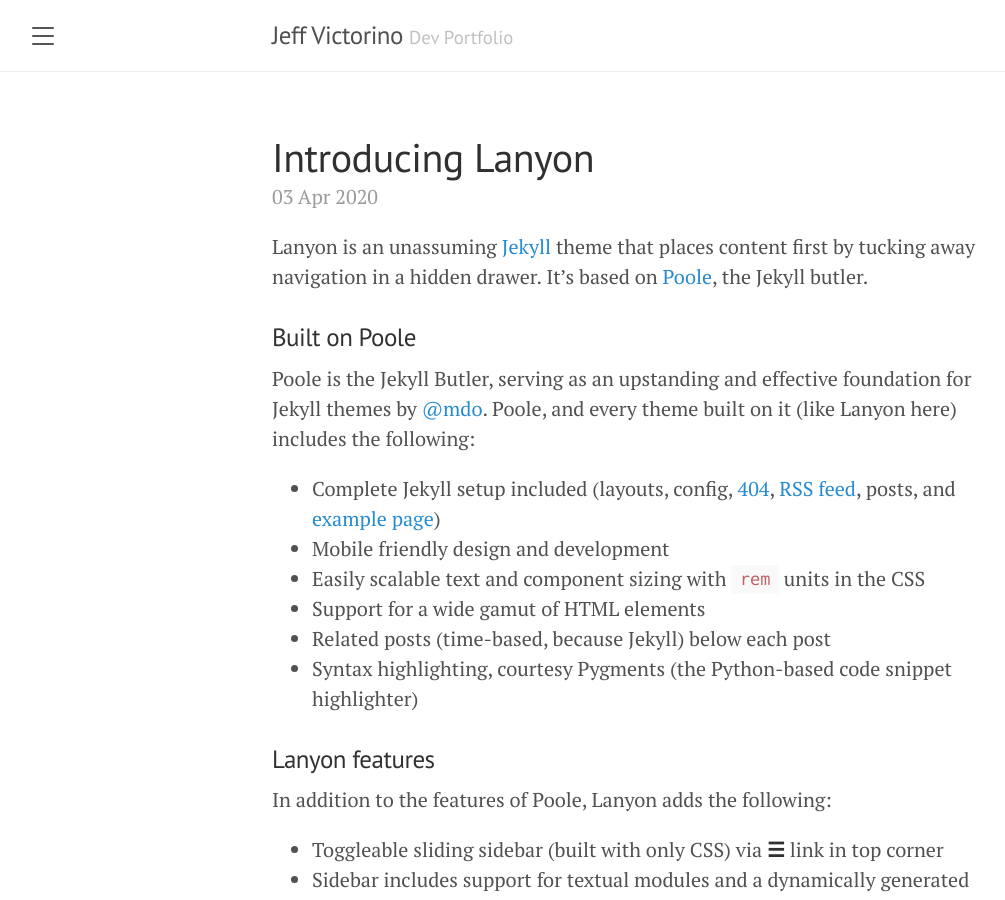
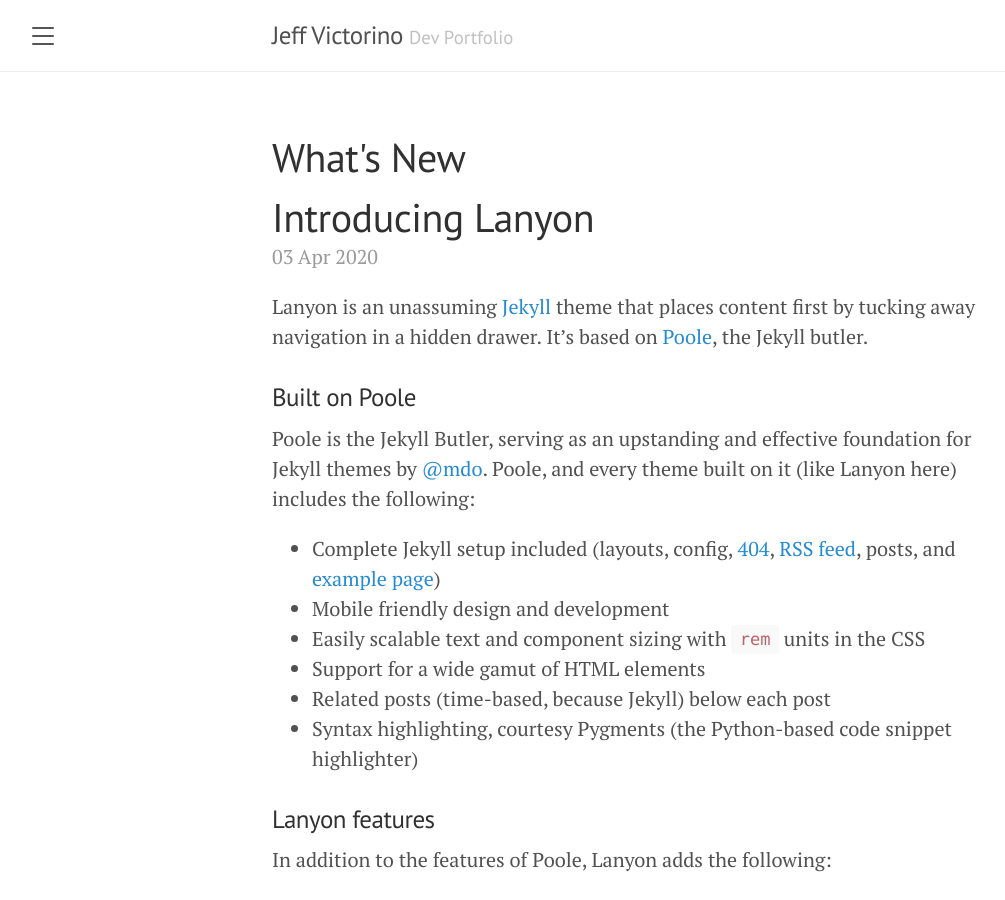
Before and after one commit to JeffafaV/Jekyll-Portfolio, a Jekyll site: the page built from index.html, in a window 1280 px wide and 900 px high. Shown: the whole window, without its empty margins (8-1013 px from the left). Built offline with Jekyll 4.4.1, drawn with Linux system fonts in a browser that asks for light colours; the list of posts is cut into pages by our own code.

Commit message:
Added header to the home page

```diff
--- a/index.html
+++ b/index.html
@@ -2,7 +2,7 @@
 layout: default
 title: Home
 ---
-
+<h1>What's New</h1>
 <div class="posts">
   {% for post in paginator.posts %}
   <div class="post">
```
